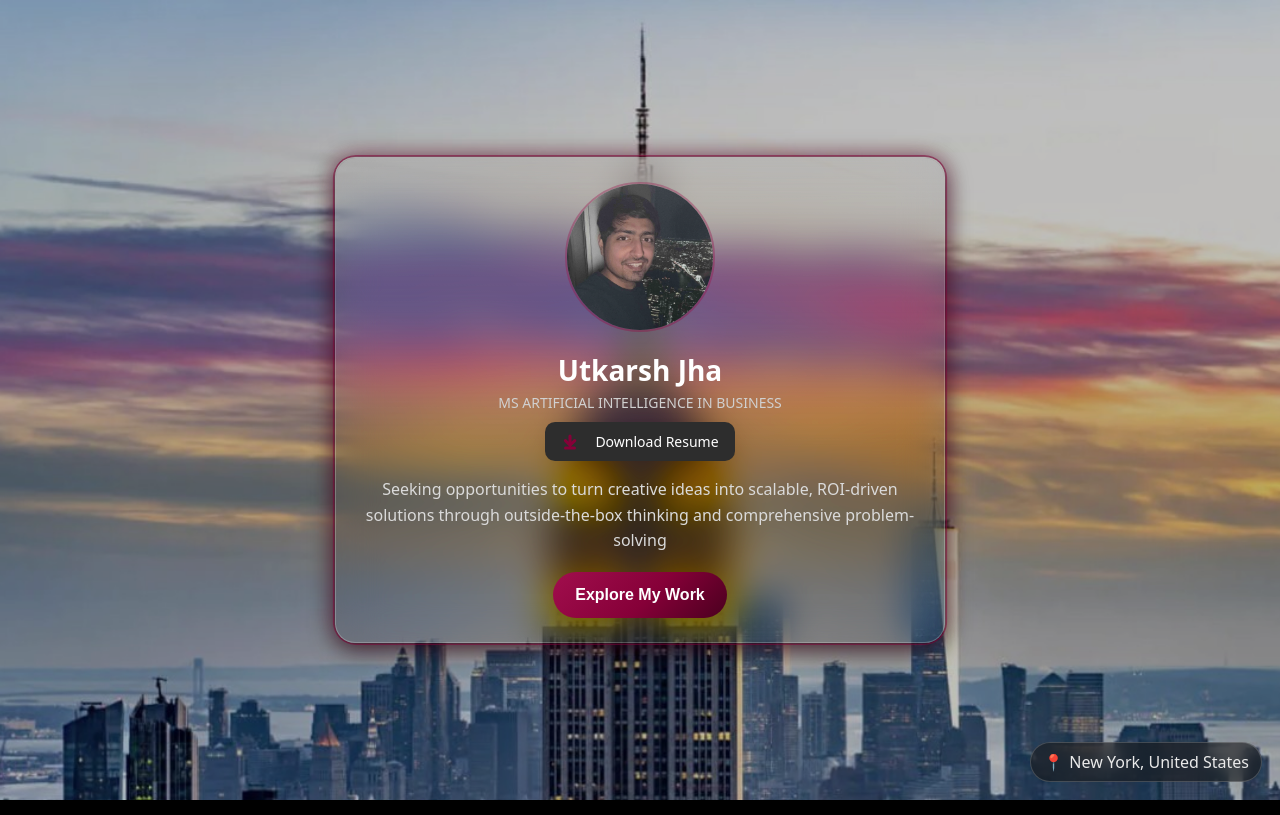
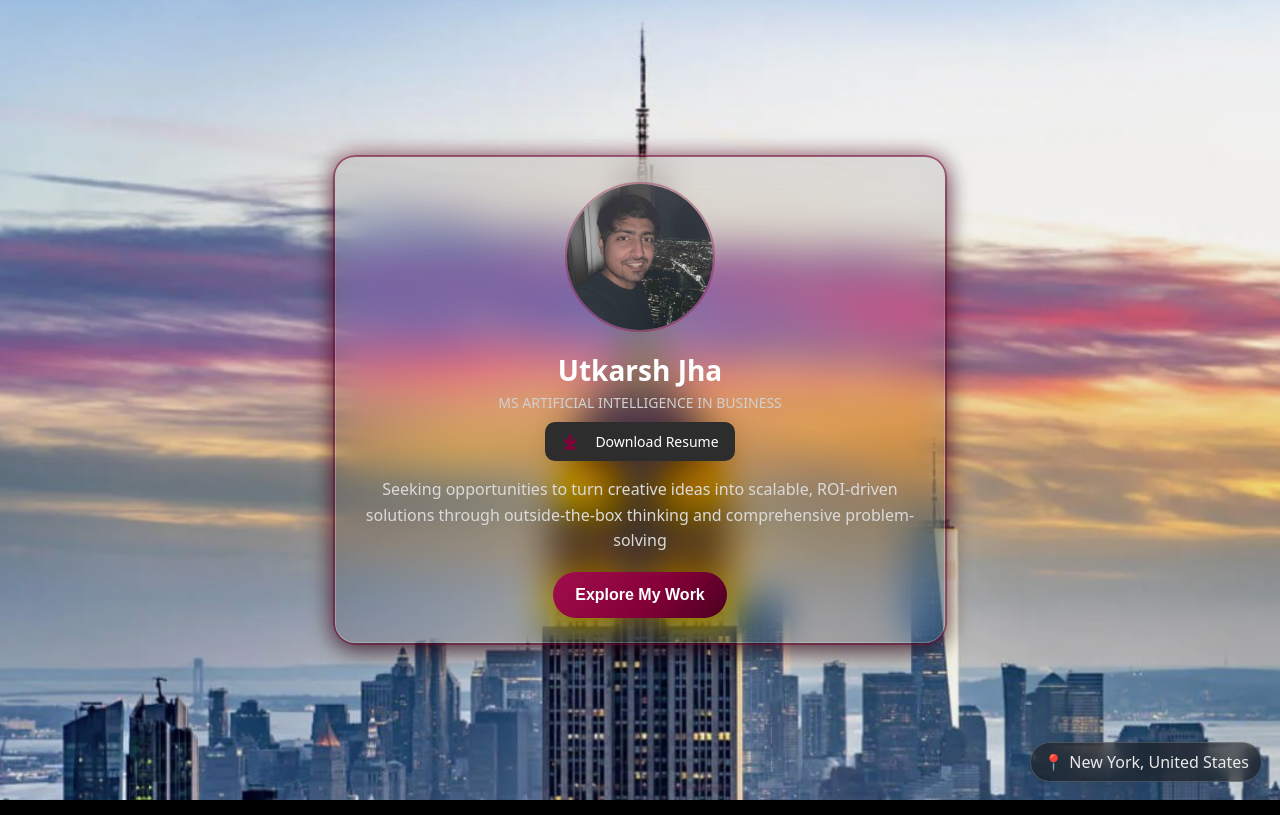
Before and after one commit to Utkarsh-Jha-MSAIB/Utkarsh-Jha-MSAIB.github.io, a plain HTML site: page index.html in a window 1280 px wide. Drawn offline with Linux system fonts and the light colour scheme.

```diff
--- a/index.html
+++ b/index.html
@@ -948,7 +948,7 @@
     #splash .login-bg{
       background-position: center;
       background-size: cover;
-      filter: brightness(.75);
+      filter: brightness(.95);
     }
 
     /* Card sizing + softer glow on mobile */
```
